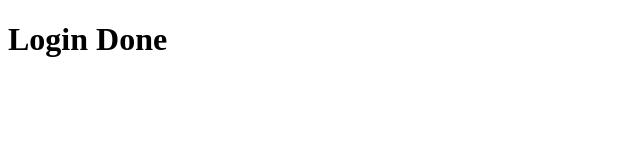
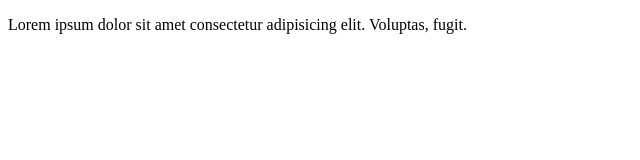
Before and after one commit to phean-lab/nodejs_test, a website: page public/home.html in a window 1280 px wide. Shown: the whole page, without its empty margins (0-640 px from the left). Drawn offline with Linux system fonts and the light colour scheme.

Commit message:
#1 add container div to home.html file

```diff
--- a/public/home.html
+++ b/public/home.html
@@ -7,6 +7,11 @@
     <title>Document</title>
 </head>
 <body>
-    <h1>Login Done</h1>
+    <div class="container">
+        <div class="card">
+            <p>Lorem ipsum dolor sit amet consectetur adipisicing elit. Voluptas, fugit.</p>
+        </div>
+    </div>
+
 </body>
 </html>
```
